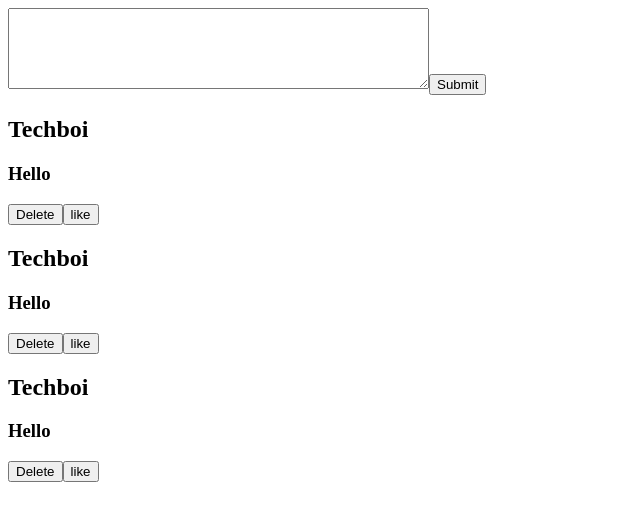
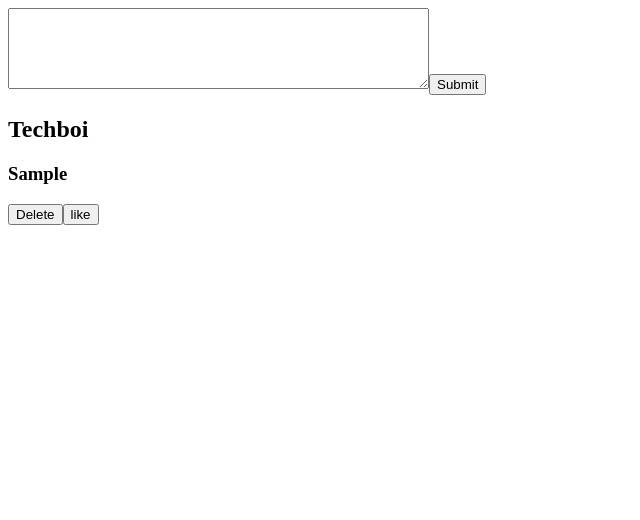
Before and after one commit to ChrisAgold/React-Practice, a React (Create React App) app: page / in a window 1280 px wide. Both pictures are taken after typing "Sample" into the empty fields and a click on the button "Submit". Shown: the top 520 px of the page, without its empty margins (0-640 px from the left). Built offline with nearby package versions, Linux system fonts and the light colour scheme.

Commit message:
added delete post state

```diff
--- a/src/App.js
+++ b/src/App.js
@@ -5,13 +5,20 @@
 import CreateTweet from "./components/CreateTweet";
 
 function App() {
+    // State
     const [name, setName] = useState("Techboi");
-    const message = 'Hello';
+    const [textInput, setTextInput] = useState("");
+    const [tweets, setTweets] = useState([]);
+
 
     return (
         <div>
-            <CreateTweet/>
-            <TweetList name={name} message={message}/>
+            <CreateTweet textInput={textInput}
+                         setTextInput={setTextInput}
+                         tweets={tweets}
+                         setTweets={setTweets}/>
+
+            <TweetList name={name} tweets={tweets} setTweets={setTweets}/>
         </div>
     );
 }
--- a/src/components/CreateTweet.js
+++ b/src/components/CreateTweet.js
@@ -1,10 +1,6 @@
 import React, {useState} from 'react';
 
-const CreateTweet = () => {
-    // State
-    const [textInput, setTextInput] = useState("");
-    const [tweets, setTweets] = useState([]);
-
+const CreateTweet = ({tweets,setTweets,textInput,setTextInput}) => {
     // Functions
     const userInputHandler = (e) => {
         setTextInput(e.target.value)
--- a/src/components/Tweet.js
+++ b/src/components/Tweet.js
@@ -1,12 +1,15 @@
 import React from 'react';
 
-const Tweet = ({name, message}) => {
+const Tweet = ({name, tweet, tweets, setTweets}) => {
+    const deleteTweet = () => {
+        setTweets(tweets.filter((t) => t !== tweet));
+    };
 
     return (
         <div className="tweet">
             <h2>{name}</h2>
-            <h3>{message}</h3>
-            <button>Delete</button>
+            <h3>{tweet}</h3>
+            <button onClick={deleteTweet}>Delete</button>
             <button>like</button>
         </div>
     );
--- a/src/components/TweetList.js
+++ b/src/components/TweetList.js
@@ -1,13 +1,13 @@
 import React from 'react';
 import Tweet from './Tweet';
 
-const TweetList = ({name, message}) => {
+const TweetList = ({name, tweets, setTweets}) => {
 
     return (
         <div className="tweet-list">
-            <Tweet name={name} message={message}/>
-            <Tweet name={name} message={message}/>
-            <Tweet name={name} message={message}/>
+            {tweets.map((tweet) => (
+                <Tweet setTweets={setTweets} name={name} tweet={tweet} tweets={tweets}/>
+            ))}
         </div>
     );
 }
```
